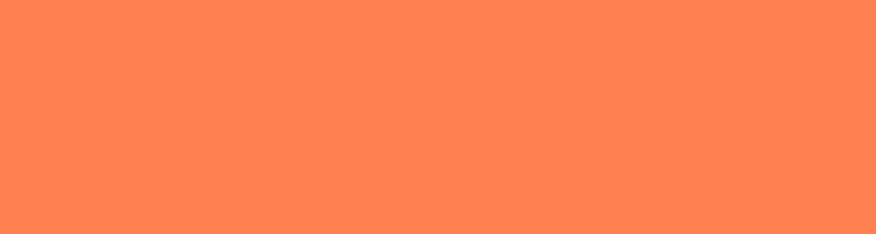
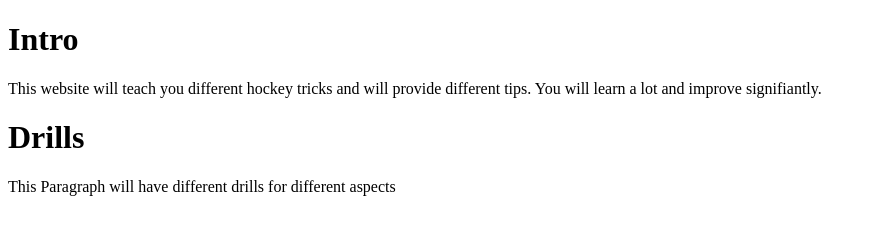
Before and after one commit to Prohockey2/Prohockey2.github.io, a plain HTML site: page index.html in a window 1280 px wide. Shown: the whole page, without its empty margins (0-876 px from the left). Drawn offline with Linux system fonts and the light colour scheme.

Commit message:
Update index.html

```diff
--- a/index.html
+++ b/index.html
@@ -3,11 +3,11 @@
 <head>
 <title>Hockey tricks and tips</title>
 </head>
-<style>
-body {background-color: coral;}
 <body>
 <h1>Intro</h1>
 <p1>This website will teach you different hockey tricks and will provide different tips. You will learn a lot and improve signifiantly.</p1>
+  <h1>Drills</h1>
+  <p1>This Paragraph will have different drills for different aspects</p1>
 <h1>
 </body>
 </html>
```
